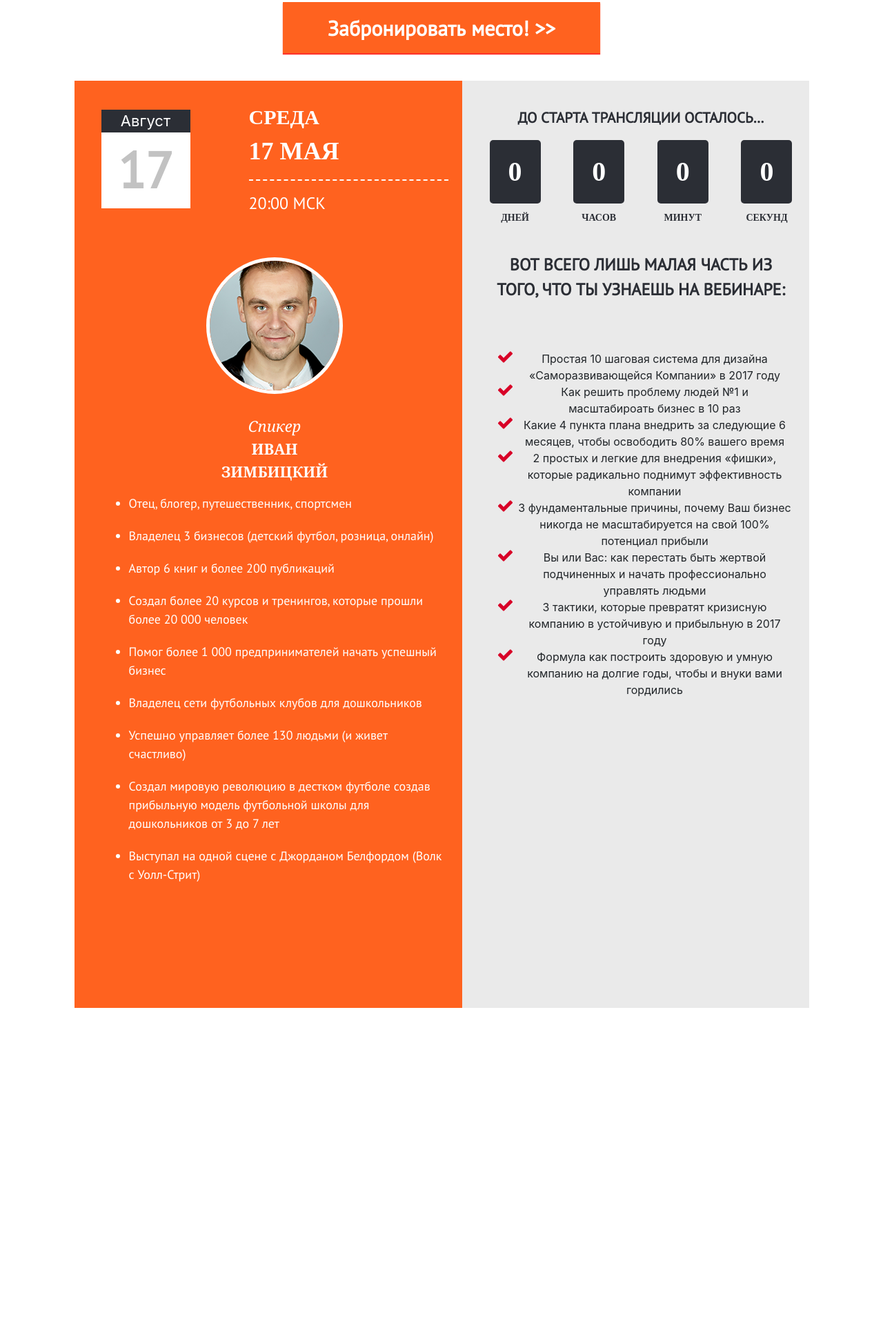
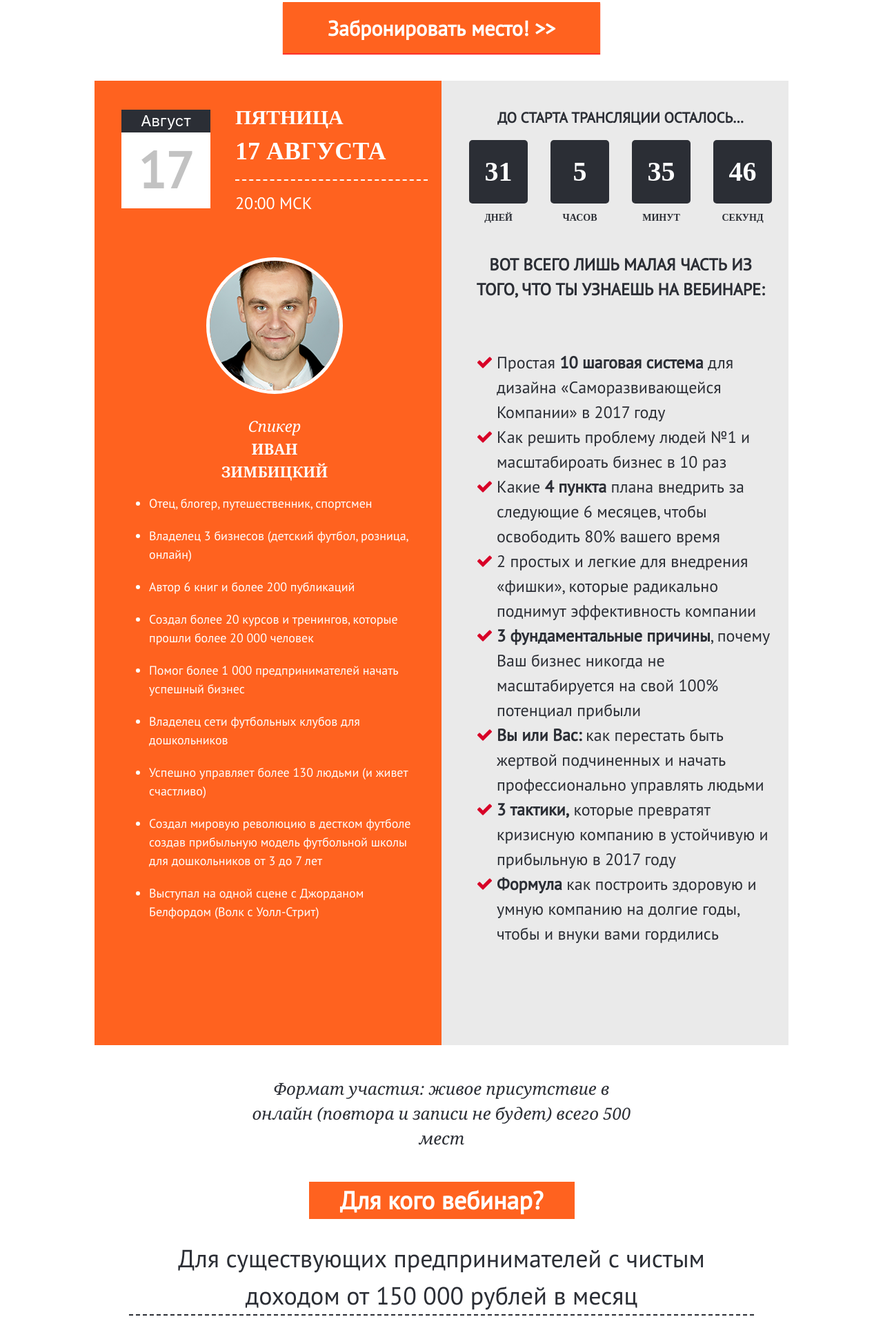
Before and after one commit to ArtemChepeliuk/SmartDevelopers-TZ, a plain HTML site: page index.html in a window 1280 px wide. Shown: the part 275-2200 px from the top of the page at 69% size. Before the commit the page ends 1786 px from the top, so only its background shows below. Drawn offline with nearby package versions, Linux system fonts and the light colour scheme; files whose address does not match are found by name.

Commit message:
done with section 3

```diff
--- a/css/main.css
+++ b/css/main.css
@@ -58,6 +58,7 @@ header {
 .left_column {
   background-color: #ff621f;
   padding: 30px 20px 160px 39px;
+  max-width:  503px;
 }
 
 .right_column {
@@ -112,7 +113,7 @@ header {
 }
 
 .hr {
-  min-width: 289px;
+  min-width: 279px;
   border-bottom: 2px dashed #ffffff;
   margin-top: 14px;
   margin-bottom: 15px;
@@ -175,7 +176,8 @@ header {
 .timer_block {
   background-color: #2b2e35;
   color: #ffffff;
-  padding: 16px 27px;
+  padding: 16px;
+  width:  85px;
   text-align: center;
   border-radius: 5px;
   font-family: Circe;
@@ -205,4 +207,38 @@ header {
 .right_column_list ul {
   list-style: none;
   list-style-image: url(..//img/list.png);
+  color: #2b2e35;
+  font-family: "PT Sans";
+  font-size: 24px;
+  font-weight: 400;
+  text-align: left;
 }
+
+.stream_form {
+  color: #2b2e35;
+  font-family: Georgia;
+  font-size: 24px;
+  font-style: italic;
+  margin: 45px auto;
+  max-width: 560px;
+}
+
+.who_button {
+  max-width: 385px;
+  background-color: #ff621f;
+  color: #ffffff;
+  font-family: "PT Sans";
+  font-size: 36px;
+  font-weight: 700;
+  margin: 0 auto;
+}
+
+.who_text {
+  max-width: 906px;
+  margin: 30px auto;
+  color: #2b2e35;
+  font-family: "PT Sans";
+  font-size: 36px;
+  font-weight: 400;
+  border-bottom: 2px dashed #2b2e35;
+}
--- a/index.html
+++ b/index.html
@@ -40,8 +40,8 @@
               </div>
             </div>
             <div class="col text_align__left">
-              <p class="day_week">Среда</p>
-              <span class="day_number">17 мая</span>
+              <p class="day_week">пятница</p>
+              <span class="day_number">17 августа</span>
               <div class="hr"></div>
               <div class="time">20:00 МСК</div>
             </div>
@@ -98,18 +98,34 @@
           </div>
           <div class="right_column_list">
             <ul>
-              <li>Простая 10 шаговая система для дизайна «Саморазвивающейся Компании» в 2017 году</li>
+              <li>Простая
+                <strong> 10 шаговая система</strong> для дизайна «Саморазвивающейся Компании» в 2017 году</li>
               <li> Как решить проблему людей №1 и масштабироать бизнес в 10 раз</li>
-              <li> Какие 4 пункта плана внедрить за следующие 6 месяцев, чтобы освободить 80% вашего время</li>
+              <li> Какие
+                <strong>4 пункта</strong> плана внедрить за следующие 6 месяцев, чтобы освободить 80% вашего время</li>
               <li> 2 простых и легкие для внедрения «фишки», которые радикально поднимут эффективность компании</li>
-              <li> 3 фундаментальные причины, почему Ваш бизнес никогда не масштабируется на свой 100% потенциал прибыли </li>
-              <li> Вы или Вас: как перестать быть жертвой подчиненных и начать профессионально управлять людьми</li>
-              <li> 3 тактики, которые превратят кризисную компанию в устойчивую и прибыльную в 2017 году </li>
-              <li> Формула как построить здоровую и умную компанию на долгие годы, чтобы и внуки вами гордились </li>
+              <li>
+                <strong>3 фундаментальные причины</strong>, почему Ваш бизнес никогда не масштабируется на свой 100% потенциал прибыли
+                </li>
+              <li>
+                <strong>Вы или Вас:</strong> как перестать быть жертвой подчиненных и начать профессионально управлять людьми</li>
+              <li>
+                <strong>3 тактики,</strong> которые превратят кризисную компанию в устойчивую и прибыльную в 2017 году </li>
+              <li>
+                <strong>Формула</strong> как построить здоровую и умную компанию на долгие годы, чтобы и внуки вами гордились </li>
             </ul>
           </div>
         </div>
       </div>
+      <p class="stream_form">
+        Формат участия: живое присутствие в онлайн (повтора и записи не будет) всего 500 мест
+      </p>
+      <div class="who_button">
+        Для кого вебинар?
+      </div>
+      <p class="who_text">
+        Для существующих предпринимателей с чистым доходом от 150 000 рублей в месяц
+      </p>
     </section>
   </div>
 
--- a/js/main.js
+++ b/js/main.js
@@ -0,0 +1,21 @@
+timeend= new Date(2018, 7, 17, 20, 00);
+function time() {
+    today = new Date();
+today = Math.floor((timeend-today)/1000);
+    tsec=today%60;
+  today=Math.floor(today/60);
+  if(tsec<10)tsec='0'+tsec;
+    tmin=today%60;
+  today=Math.floor(today/60);
+  if(tmin<10)tmin='0'+tmin;
+    thour=today%24;
+  today=Math.floor(today/24);
+    timestr=today +" дней "+ thour+" часов "+tmin+" минут "+tsec+" секунд";
+    document.getElementById('d').innerHTML=today;
+  document.getElementById('h').innerHTML=thour;
+  document.getElementById('m').innerHTML=tmin;
+  document.getElementById('s').innerHTML=tsec;
+    window.setTimeout("time()",1000);
+}
+
+time();
```
